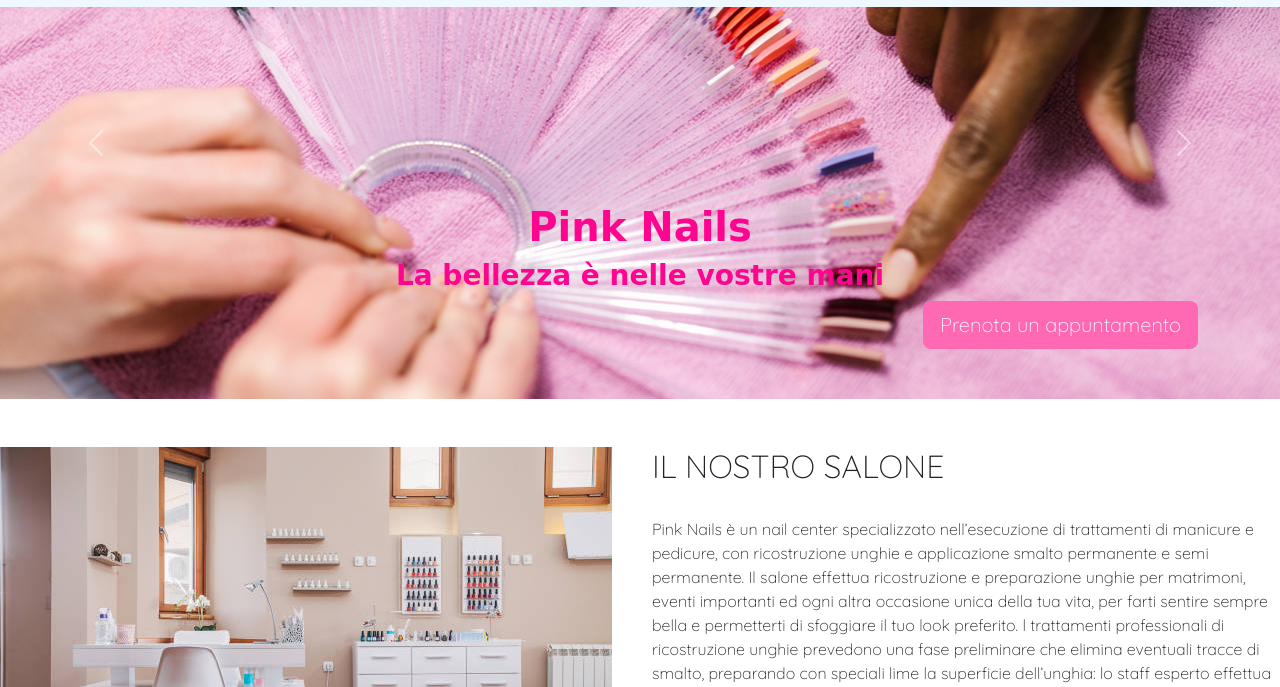
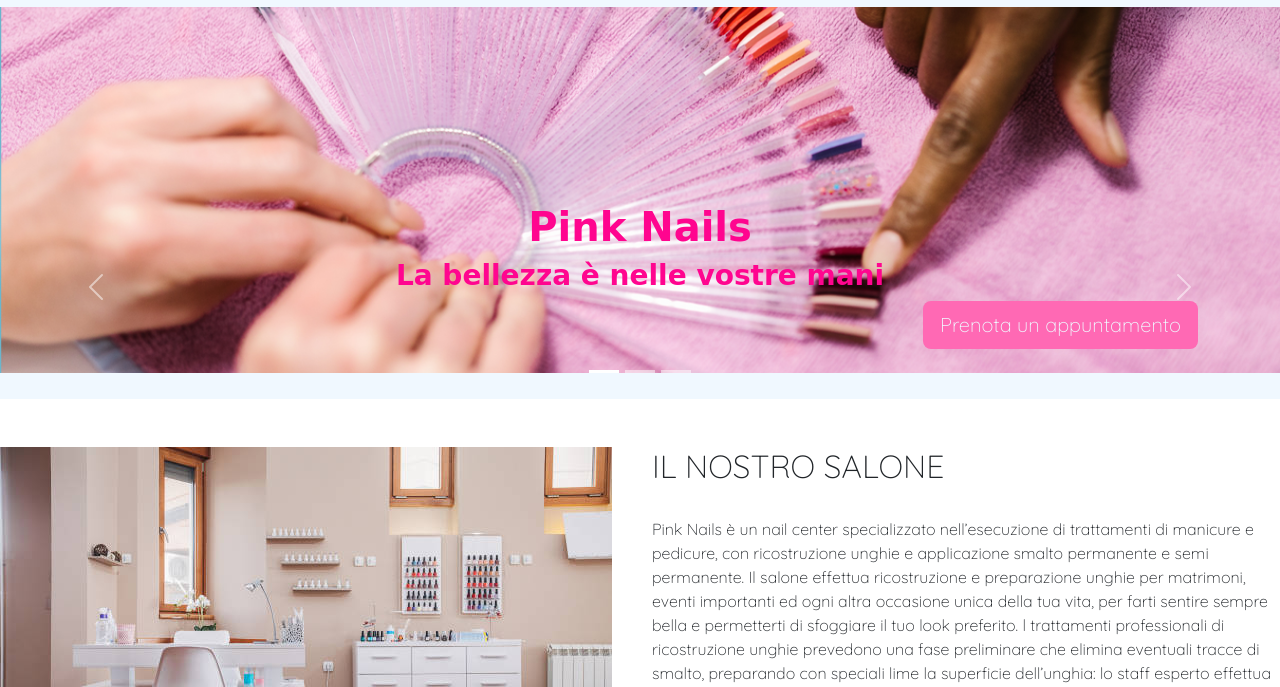
Before and after one commit to GiulianaDeriu/nails-page, a plain HTML site: page index.html in a window 1280 px wide. Shown: the part 113-800 px from the top of the page. Drawn offline with nearby package versions, Linux system fonts and the light colour scheme; a web font is replaced by a local one.

Commit message:
Update index.html

```diff
--- a/index.html
+++ b/index.html
@@ -39,38 +39,37 @@
     </div>
  </nav>
 <!--carousel-->
-<div id="MyCarousel" class="carousel slide" data-ride="carousel">
-    <ol class="carousel-indicators">
-        <li data-target="#MyCarousel" data-slide-to="0" class="active"></li>
-        <li data-target="#MyCarousel" data-slide-to="1"></li>
-        <li data-target="#MyCarousel" data-slide-to="2"></li>
-        <li data-target="#MyCarousel" data-slide-to="3"></li>
-    </ol>
+<div id="MyCarousel" class="carousel slide" data-bs-ride="true">
+    <div class="carousel-indicators">
+        <button type="button" data-bs-target="#MyCarousel" data-bs-slide-to="0" class="active" aria-current="true" aria-label="Slide 1"></button>
+        <button type="button" data-bs-target="#MyCarousel" data-bs-slide-to="1"></button>
+        <button type="button" data-bs-target="#MyCarousel" data-bs-slide-to="2"></button>
+    </div>
     <div class="carousel-inner">
-        <div class="carousel-item active" style="background-image: url(img/slide1.png)">
-            <div class="container" style="text-align: center;">
-                <h1 id="corsivo"> <b> Pink Nails</b></h1>
-                <h3 id="corsivo"> <b> La bellezza è nelle vostre mani</b></h3>
-                <a href="#" class="btn btn-lg" style="float: right;" >Prenota un appuntamento</a>
-            </div>
+        <div class="carousel-item active">
+		<img src="img/slide1.png" class="d-block w-100">
+            	<div class="container" style="text-align: center;">
+               	 <h1 id="corsivo"> <b> Pink Nails</b></h1>
+               	 <h3 id="corsivo"> <b> La bellezza è nelle vostre mani</b></h3>
+               	 <a href="#" class="btn btn-lg" style="float: right;" >Prenota un appuntamento</a>
+        	</div>
+	</div>
+     </div>
+        <div class="carousel-item">
+            <img src="img/slide2.png" class="d-block w-100">
         </div>
-        <div class="carousel-item" style="background-image: url(img/slide2.png)">
-            <div class="container">
-            </div>
-        </div>
-        <div class="carousel-item" style="background-image: url(img/slide4-.png)">
-            <div class="container">
-            </div>
+        <div class="carousel-item">
+             <img src="img/slide4-.png" class="d-block w-100">
         </div>
    </div>
-   <a href="#MyCarousel" class="carousel-control-prev" role="button" data-slide="prev">
-        <span class="sr-only">Previous</span>
+   <button class="carousel-control-prev" type="button" data-bs-target="#MyCarousel" data-bs-slide="prev">
         <span class="carousel-control-prev-icon" aria-hidden="true"></span>
-    </a>
-    <a href="#MyCarousel" class="carousel-control-next" role="button" data-slide="next">
-        <span class="sr-only">Next</span>
+        <span class="visually-hidden">Previous</span>
+    </button>
+     <button class="carousel-control-next" type="button" data-bs-target="#MyCarousel" data-bs-slide="next">
         <span class="carousel-control-next-icon" aria-hidden="true"></span>
-    </a>
+        <span class="visually-hidden">Next</span>
+    </button>
 </div>
 <br>
 <br>
```
